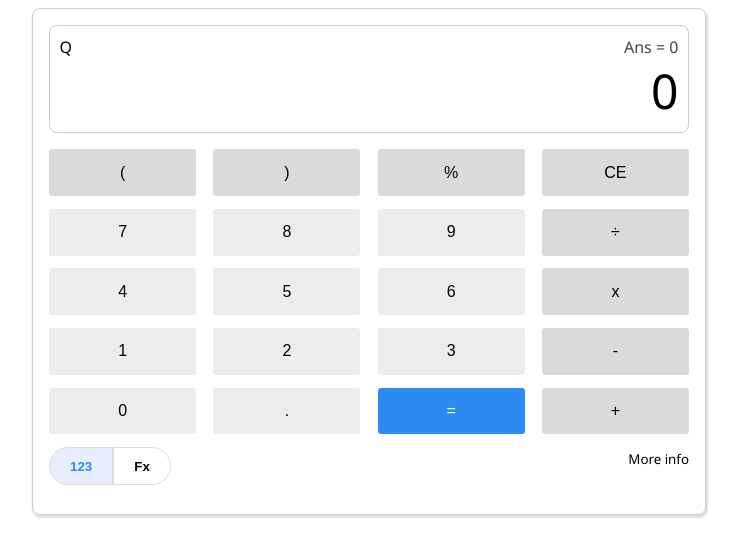
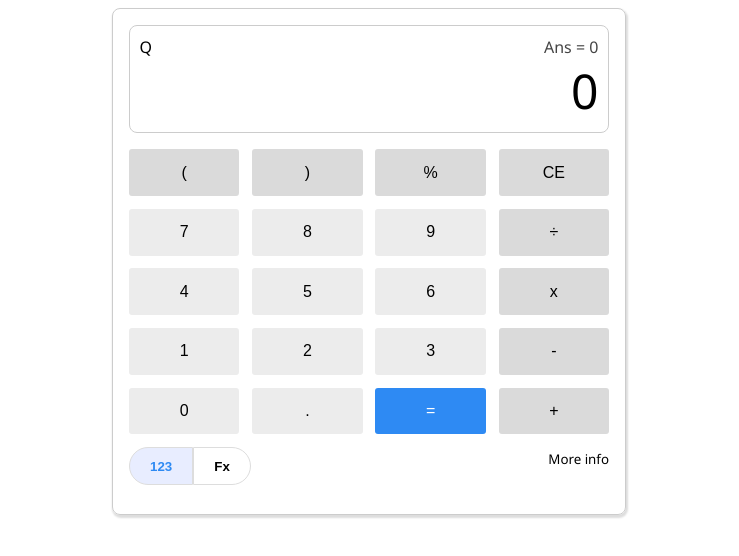
Before and after one commit to nadchif/alc-calc-practice, a plain HTML site: page index.html in a window 1280 px wide. Shown: the whole page, without its empty margins (271-1010 px from the left). Drawn offline with Linux system fonts and the light colour scheme.

Commit message:
Started calc operations. Still under development

```diff
--- a/assets/app.css
+++ b/assets/app.css
@@ -7,13 +7,15 @@
     border: 1px solid #ccc;
     padding: 1em;
     border-radius: 0.5em;
-    flex-basis: 640px;
+    flex-basis: 480px;
     box-shadow: 1px 2px 2px 1px #ddd;
+    width: 100%;
+    overflow: hidden;
 }
 
 body {
     background: #fff;
-    font-family: 'Segoe UI', Tahoma, Geneva, Verdana, sans-serif
+    font-family: 'Segoe UI', Tahoma, Geneva, Verdana, sans-serif;
 }
 
 .calc-screen {
@@ -21,9 +23,10 @@ body {
     padding: 0.6em;
     border-radius: 0.5em;
     margin-bottom: 1em;
+    white-space: nowrap;
 }
 
-.calc-screen.active{
+.calc-screen.active {
     border: 1px solid #2e8af3;
 }
 
@@ -45,6 +48,7 @@ body {
 .digits-line {
     font-size: 3em;
     text-align: right;
+    overflow: hidden;
 }
 
 .button-row {
@@ -119,8 +123,9 @@ body {
     border-top-left-radius: 2em;
     border-bottom-left-radius: 2em;
 }
-.btn-num-mode:focus{
-    outline:none;
+
+.btn-num-mode:focus {
+    outline: none;
 }
 
 .btn-fx-mode {
@@ -131,7 +136,8 @@ body {
     border-top-right-radius: 2em;
     border-bottom-right-radius: 2em;
 }
-.btn-fx-mode:focus{
+
+.btn-fx-mode:focus {
     outline: none;
 }
 
--- a/assets/app.js
+++ b/assets/app.js
@@ -4,7 +4,7 @@ const AppState = {
 const evalMath = (mathexp) => {
     let result = 0;
     try {
-        const tmpresult = eval(mathexp.replace("x", "*").replace("÷", "/"));
+        const tmpresult = eval(mathexp.replace("x", "*").replace("÷", "/").replace("(", "*("));
         if (!isNaN(tmpresult)) {
             result = tmpresult
         }
@@ -76,7 +76,7 @@ const doMathOp = (event, entry) => {
     }
 
     //stop accepting more than 16 digits
-    if (screenDisplay.innerText.length > 16) {
+    if (screenDisplay.innerText.length > 12) {
         return;
     }
 
```
